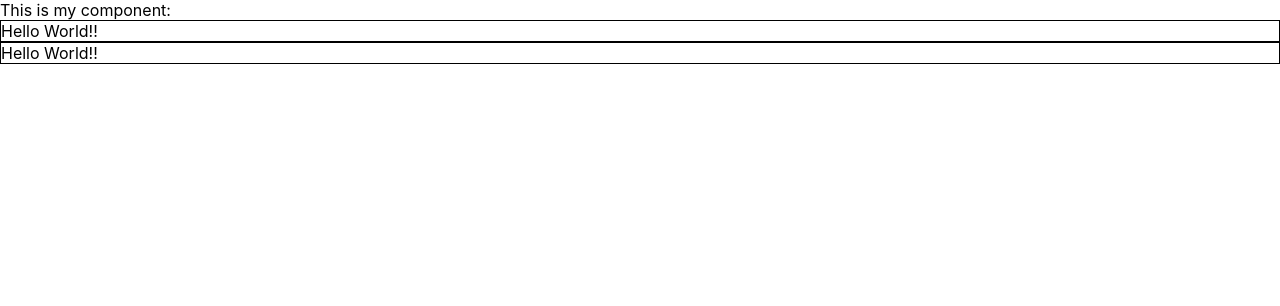
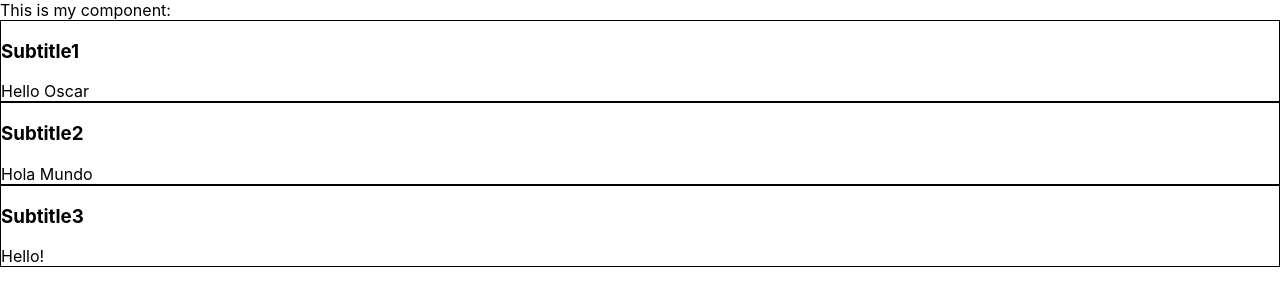
Before and after one commit to Oscar009/reactjs, a React (Create React App) app: page / in a window 1280 px wide. Shown: the top 306 px of the page. Built offline with nearby package versions, Linux system fonts and the light colour scheme.

Commit message:
Props en los componentes

```diff
--- a/src/App.js
+++ b/src/App.js
@@ -1,9 +1,13 @@
 import React from "react";
 import "./App.css";
 
-function HelloWorld(){
-  return(
-    <div id="hello">Hello World!!</div>
+function HelloWorld(props) {
+  console.log(props);
+  return (
+    <div id="hello">
+      <h3>{props.subtitle}</h3>
+      {props.mytext}
+    </div>
   );
 }
 
@@ -17,7 +21,14 @@ function HelloWorld(){
  */
 
 function App() {
-  return <div>This is my component: <HelloWorld/> <HelloWorld/></div>;
+  return (
+    <div>
+      This is my component:{" "}
+      <HelloWorld mytext="Hello Oscar" subtitle="Subtitle1" />{" "}
+      <HelloWorld mytext="Hola Mundo" subtitle="Subtitle2" />{" "}
+      <HelloWorld mytext="Hello!" subtitle="Subtitle3" />
+    </div>
+  );
 }
 
 export default App;
```
